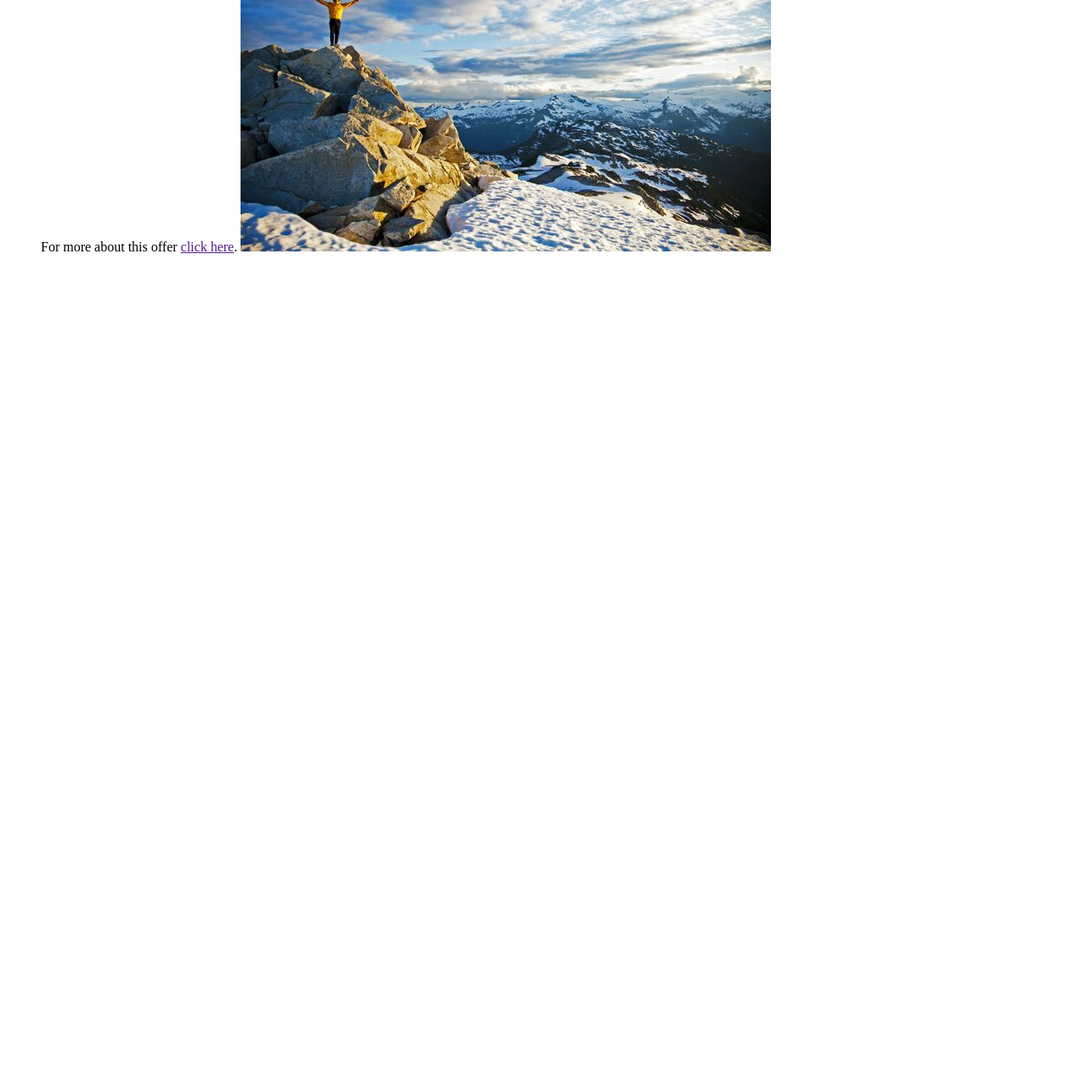
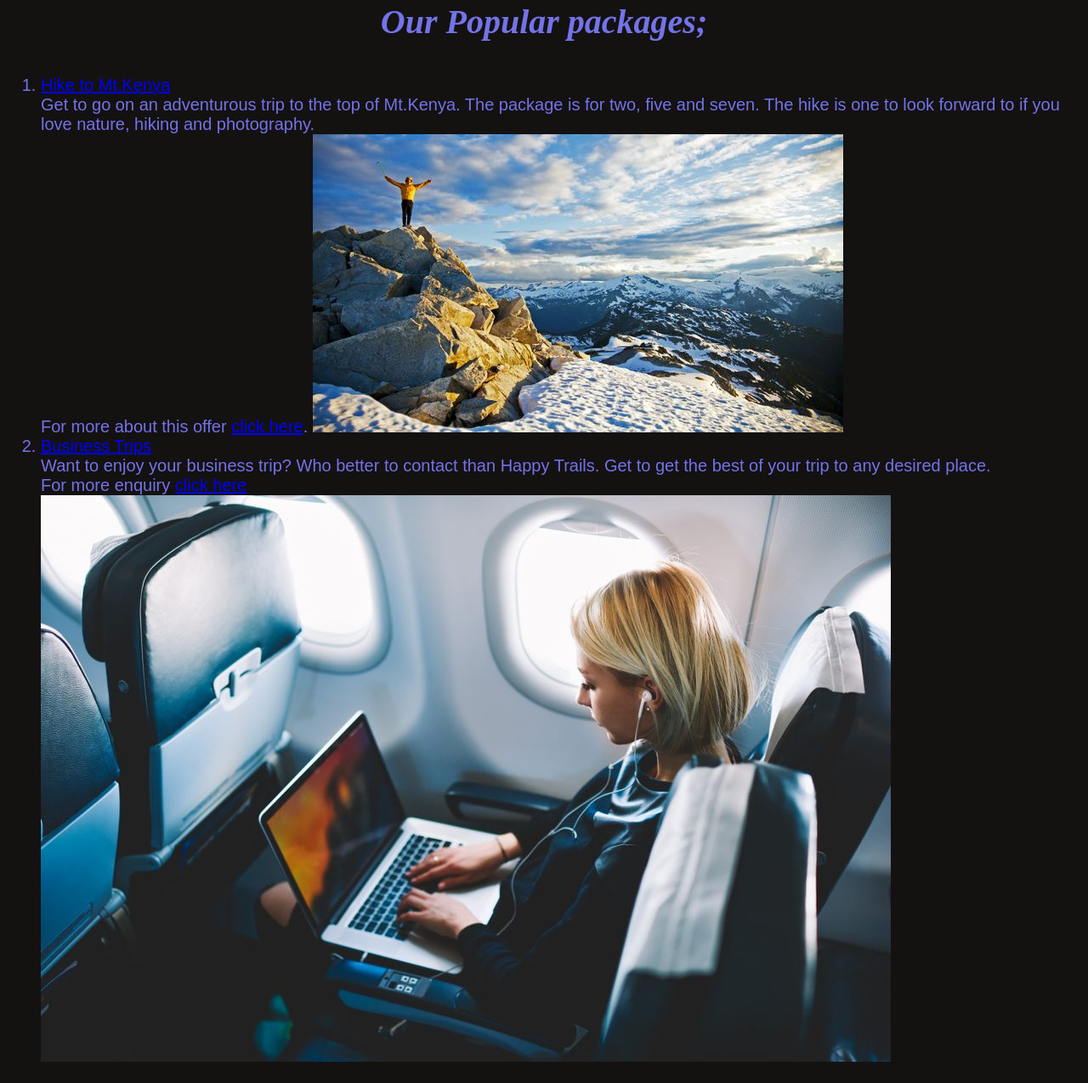
Before and after one commit to Eldad-David/travel-agency, a plain HTML site: page travel-agency/index.html in a window 1280 px wide. Shown: the part 724-1999 px from the top of the page at 85% size. Before the commit the page ends 1040 px from the top, so only its background shows below. Drawn offline with Linux system fonts and the light colour scheme.

Commit message:
add business trip

```diff
--- a/travel-agency/css/styles.css
+++ b/travel-agency/css/styles.css
@@ -0,0 +1,22 @@
+h1 {
+    color: aqua;
+    font-family: fantasy;
+    font-size: 50px;
+    text-align: center;
+}
+body {
+    background-color: rgb(20, 17, 17);
+    color: rgb(115, 115, 233);
+}
+h3 {
+    font-style: italic;
+    font-size: 40px;
+    text-align: center;
+}
+.tropical {
+    font-family: fantasy;
+    font-size: 20px;
+}
+a {
+    color: blue;
+}
--- a/travel-agency/index.html
+++ b/travel-agency/index.html
@@ -2,7 +2,7 @@
 <html>
     <head>
         <title>Happy Trails Travel Agency</title>
-        <link rel="stylesheet" href="css/styles.css" type="text">
+        <link rel="stylesheet" href="css/styles.css" type="text/css">
     </head>
     <body>
         <header>
@@ -20,14 +20,25 @@
         </p>
         <p>
             <h3>Our Popular packages;</h3>
-            <ol>
-                <li><a href="">Hike to Mt.Kenya</a></li>
+            <ol class="tropical">
+                <li><a href="">Hike to Mt.Kenya</a><br>
                 Get to go on an adventurous trip to the top of Mt.Kenya.
                 The package is for two, five and seven. The hike is one to look
                 forward to if you love nature, hiking and photography. <br>
                 For more about this offer <a href="">click here</a>.
                 <img src="mtkenya.jpg" alt="">
+                </li>
+                <li><a href="">Business Trips</a><br>
+                    Want to enjoy your business trip?
+                    Who better to contact than Happy Trails.
+                     Get to get the best of your trip
+                    to any desired place.<br>
+                    For more enquiry <a href="">click here</a>
+                    <img src="work.jpg" alt="">
+                </li>
             </ol>
+
+
         </p>
 
     </body>
```
Also changed, not shown: travel-agency/work.jpg (added).
